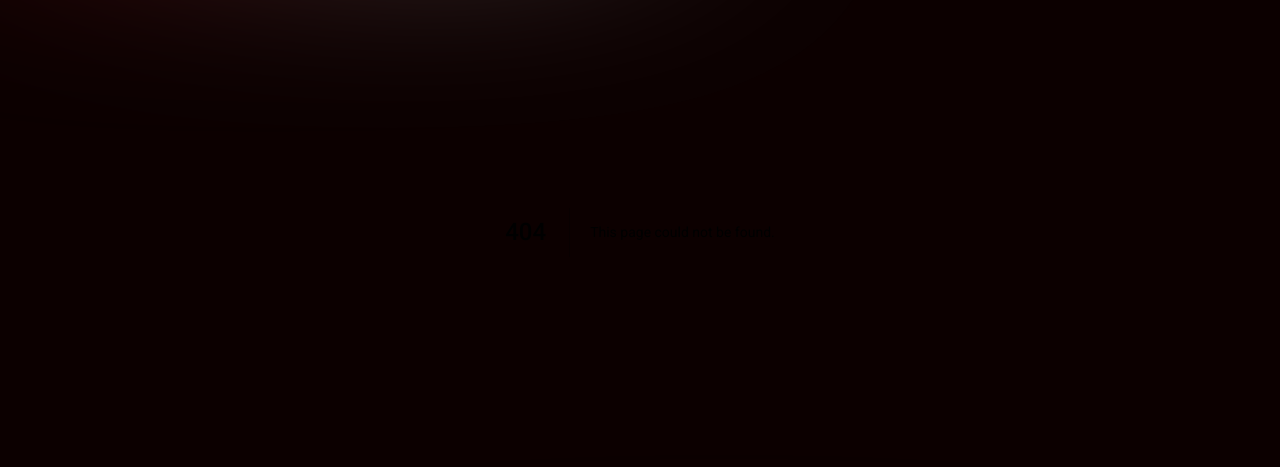
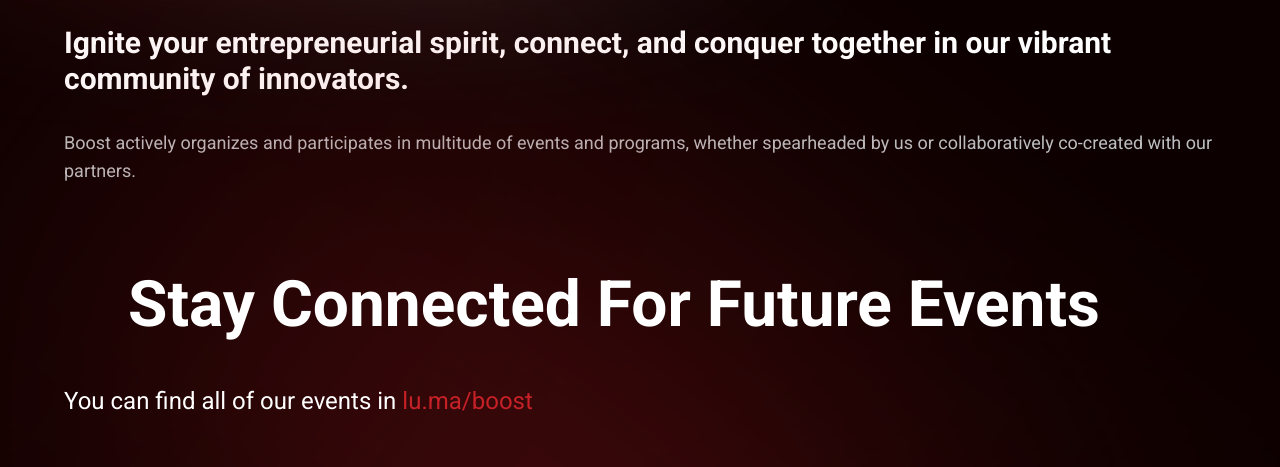
Before and after one commit to farrhaan/boost-turku, a Next.js app: page /events in a window 1280 px wide. Before the commit this address had no page. Shown: the part 280-747 px from the top of the page. Built offline with nearby package versions, Linux system fonts and the light colour scheme.

Commit message:
feat: events page

```diff
--- a/app/(website)/about/page.jsx
+++ b/app/(website)/about/page.jsx
@@ -21,7 +21,7 @@
         <div className="gradient-04 z-0" />
         <TextBlock title="Boost's Vision" points={ourVisionPoints} />
         {teamMembers && <Team teamMembers={teamMembers} />}
-        <div className='bg-white mt-24 mb-14'>
+        <div className='bg-white py-10 mt-24 mb-14'>
           <Partners partnersList={keyPartners} />
           <Partners partnersList={partners} />
         </div>
--- /dev/null
+++ b/app/(website)/events/page.jsx
@@ -0,0 +1,37 @@
+'use client'
+import TextBlock from "@/components/TextBlock";
+import { motion } from "framer-motion";
+import { fadeIn } from '@/utils/motion';
+import styles from "@/styles";
+
+export default function EventsPage() {
+    const eventsText = "Ignite your entrepreneurial spirit, connect, and conquer together in our vibrant community of innovators. "
+    const eventTextII = "Boost actively organizes and participates in multitude of events and programs, whether spearheaded by us or collaboratively co-created with our partners."
+    return (
+        <div className="bg-primary-black overflow-hidden min-h-[65vh]">
+            <TextBlock title="Events" />
+            <motion.div
+                initial='hidden'
+                variants={fadeIn('up', 'spring', 0.75, 1)}
+                animate='visible'
+                whileInView='show'
+                className={`${styles.xPaddings} py-8 relative`}>
+                <div className={`${styles.innerWidth} mx-auto flex flex-col gap-8 mb-10`}>
+                    <p className='font-bold text-3xl'>{eventsText}</p>
+                    <p className='text-lg text-brand-grey'>{eventTextII}</p>
+                </div>
+                <div className="gradient-04 z-0" />
+
+                <TextBlock title="Stay connected for future events" />
+                <div className={`${styles.innerWidth} mx-auto flex flex-col gap-8 mb-10 z-10 relative`}>
+
+                    <p className='text-2xl'>You can find all of our events in <a href="lu.ma/boost" className='text-brand-red'>lu.ma/boost</a></p>
+
+                    <div className='w-[320px] md:w-[450px] h-[420px] md:h-[600px] mx-auto my-6'>
+                        <iframe src="https://lu.ma/embed/calendar/cal-DFTEOW6z93AOspN/events" width={"100%"} height={"100%"} />
+                    </div>
+                </div>
+            </motion.div>
+        </div>
+    )
+}
--- a/components/Footer.jsx
+++ b/components/Footer.jsx
@@ -7,6 +7,7 @@
 import { footerVariants } from "../utils/motion";
 import Image from "next/image";
 import ThemeSwitch from "@/components/themeSwitch";
+import Link from "next/link";
 
 const Footer = () => (
   <motion.footer
@@ -45,12 +46,14 @@
         <div className="mb-[50px] h-[2px] bg-white opacity-10" />
 
         <div className="flex flex-wrap items-center justify-between gap-4">
+          <Link href="/">
             <Image
               src="/boost/boost-logo.png"
               alt="Boost Logo"
               width={120}
               height={40}
             />
+          </Link>
 
           <p className="text-[14px] font-normal text-white opacity-50">
             Copyright © 2024. All rights reserved.
--- a/components/Navbar.jsx
+++ b/components/Navbar.jsx
@@ -4,6 +4,7 @@
 import styles from "../styles";
 import { navVariants } from "../utils/motion";
 import Image from "next/image";
+import Link from "next/link";
 
 const Navbar = () => (
   <motion.nav
@@ -12,7 +13,8 @@
     whileInView='show'
     className={`${styles.xPaddings} py-8 relative`}>
     <div className='absolute w-[50%] inset-0 gradient-01' />
-    <div className={`${styles.innerWidth} mx-auto flex justify-between gap-8`}>
+    <div className={`${styles.innerWidth} mx-auto flex justify-between gap-8 z-10 relative`}>
+      <Link href="/">
         <Image
           src='/boost/boost-logo-white.png'
           alt='search'
@@ -20,6 +22,7 @@
           width={120}
           height={40}
         />
+      </Link>
     </div>
   </motion.nav>
 );
--- a/components/TeamCard.jsx
+++ b/components/TeamCard.jsx
@@ -3,14 +3,14 @@
 import styles from "../styles";
 import { fadeIn } from '../utils/motion';
 
-export default function TeamCard({ key, name, title, imgSrc, email }) {
+export default function TeamCard({ keyI, name, title, imgSrc, email }) {
     return (
         <motion.div
             initial='hidden'
-            variants={fadeIn('up', 'spring', key * 0.75, 1)}
+            variants={fadeIn('up', 'spring', keyI * 0.10, 1)}
             animate='visible'
             whileInView='show'
-            key={key}
+            key={keyI}
             className={`w-80 h-96 relative flex flex-col items-center bg-white rounded-2xl justify-between m-6`}>
             <img src={imgSrc} alt={name} className=" w-full px-16" />
             <div className="bg-brand-grey w-full h-[102px] rounded-b-2xl text-center mx-auto pt-5" >
--- a/components/TextBlock.jsx
+++ b/components/TextBlock.jsx
@@ -1,4 +1,3 @@
-"use client"
 import { motion } from "framer-motion";
 import styles from "../styles";
 import { fadeIn } from '../utils/motion';
@@ -7,14 +6,14 @@
     return (
         <motion.div
             initial='hidden'
-            variants={fadeIn('up', 'spring', 0.75, 1)}
+            variants={fadeIn('right', 'spring', 0.75, 1)}
             animate='visible'
             whileInView='show'
             className={`${styles.xPaddings} py-8 relative`}>
             <div className={`${styles.innerWidth} mx-auto flex flex-col gap-8`}>
                 <div className='flex items-center justify-between flex-wrap gap-5'>
                     <div>
-                        <h4 className='font-bold md:text-[64px] text-[44px] text-white'>
+                        <h4 className='font-bold md:text-[64px] text-[44px] text-white capitalize'>
                             {title}
                         </h4>
                         {desc && <p className='text-white'>
--- a/sections/Team.jsx
+++ b/sections/Team.jsx
@@ -32,7 +32,7 @@
                                 {
                                     item.teamMembers.map((member, i) => {
                                         return (
-                                            <TeamCard key={i} name={member.name} title={member.title} imgSrc={member.imgSrc} email={member.email} />
+                                            <TeamCard key={i} keyI={i} name={member.name} title={member.title} imgSrc={member.imgSrc} email={member.email} />
                                         )
                                     })
                                 }
```
Lines whose indentation alone changed are shown as unchanged.
